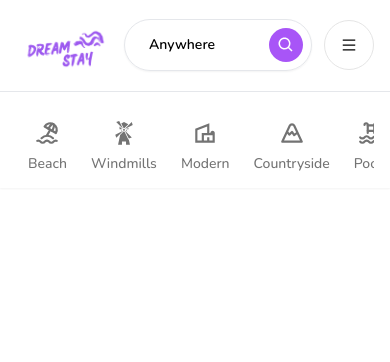
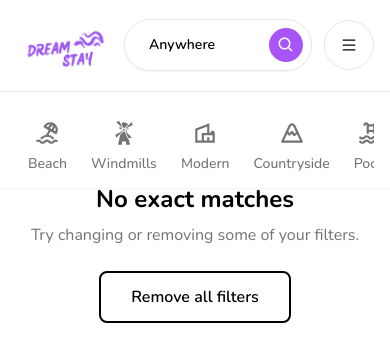
Before and after one commit to beelchester/DreamStay, a Next.js app: page / in a window 390 px wide. Shown: the top 362 px of the page. Built offline with nearby package versions, Linux system fonts and the light colour scheme; no server answers; what world-countries would draw is missing.

Commit message:
add: empty state component

```diff
--- /dev/null
+++ b/app/components/EmptyState.tsx
@@ -0,0 +1,50 @@
+'use client';
+
+import { useRouter } from "next/navigation";
+
+import Button from "./Button";
+import Heading from "./Heading";
+
+interface EmptyStateProps {
+  title?: string;
+  subtitle?: string;
+  showReset?: boolean;
+}
+
+const EmptyState: React.FC<EmptyStateProps> = ({
+  title = "No exact matches",
+  subtitle = "Try changing or removing some of your filters.",
+  showReset
+}) => {
+  const router = useRouter();
+
+  return (
+    <div
+      className="
+        h-[60vh]
+        flex
+        flex-col
+        gap-2
+        justify-center
+        items-center
+      "
+    >
+      <Heading
+        center
+        title={title}
+        subtitle={subtitle}
+      />
+      <div className="w-48 mt-4">
+        {showReset && (
+          <Button
+            outline
+            label="Remove all filters"
+            onClick={() => router.push('/')}
+          />
+        )}
+      </div>
+    </div>
+   );
+}
+
+export default EmptyState;
--- a/app/components/modals/SignupModal.tsx
+++ b/app/components/modals/SignupModal.tsx
@@ -45,9 +45,6 @@ const SignupModal = () => {
         )
         .finally(()=>{
             setisLoading(false)
-            // setTimeout(() => {
-            // dispatch(closeSignupModal())
-            // }, 300);
         }
         )
     }
--- a/app/layout.tsx
+++ b/app/layout.tsx
@@ -32,7 +32,10 @@ export default async function RootLayout({
       <RentModal/>
       <Navbar currentUser={currentUser}/>
       </ClientOnly>
-      {children}</body>
+      <div>
+      {children}
+      </div>
+      </body>
     </html>
   )
 }
--- a/app/page.tsx
+++ b/app/page.tsx
@@ -1,6 +1,41 @@
+import Container from "@/app/components/Container";
+import EmptyState from "@/app/components/EmptyState";
 
-export default function Home() {
+import ClientOnly from "./components/ClientOnly";
+
+const Home = async () => {
+
+    const isEmpty = true
+
+if (isEmpty) {
+    return (
+      <ClientOnly>
+        <EmptyState showReset />
+      </ClientOnly>
+    );
+  }
+
   return (
-    <div className='text-5xl text-red-900'>Hi</div>
+    <ClientOnly>
+      <Container>
+        <div
+          className="
+            pt-24
+            grid
+            grid-cols-1
+            sm:grid-cols-2
+            md:grid-cols-3
+            lg:grid-cols-4
+            xl:grid-cols-5
+            2xl:grid-cols-6
+            gap-8
+          "
+        >
+        <div>My future listing </div>
+        </div>
+      </Container>
+    </ClientOnly>
   )
 }
+
+export default Home;
```
